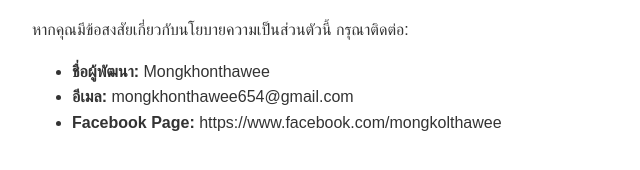
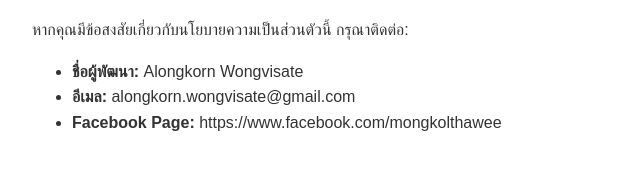
Before and after one commit to mongkhonthawee/privacy-policy, a plain HTML site: page index.html in a window 1280 px wide. Shown: the part 1379-1549 px from the top of the page, 208-848 px from the left. Drawn offline with Linux system fonts and the light colour scheme.

Commit message:
Update index.html

```diff
--- a/index.html
+++ b/index.html
@@ -69,8 +69,8 @@
   <h2>7. การติดต่อเรา</h2>
   <p>หากคุณมีข้อสงสัยเกี่ยวกับนโยบายความเป็นส่วนตัวนี้ กรุณาติดต่อ:</p>
   <ul>
-    <li><strong>ชื่อผู้พัฒนา:</strong> Mongkhonthawee</li>
-    <li><strong>อีเมล:</strong> mongkhonthawee654@gmail.com</li>
+    <li><strong>ชื่อผู้พัฒนา:</strong> Alongkorn Wongvisate</li>
+    <li><strong>อีเมล:</strong> alongkorn.wongvisate@gmail.com</li>
     <li><strong>Facebook Page:</strong> https://www.facebook.com/mongkolthawee</li>
   </ul>
 </body>
```
